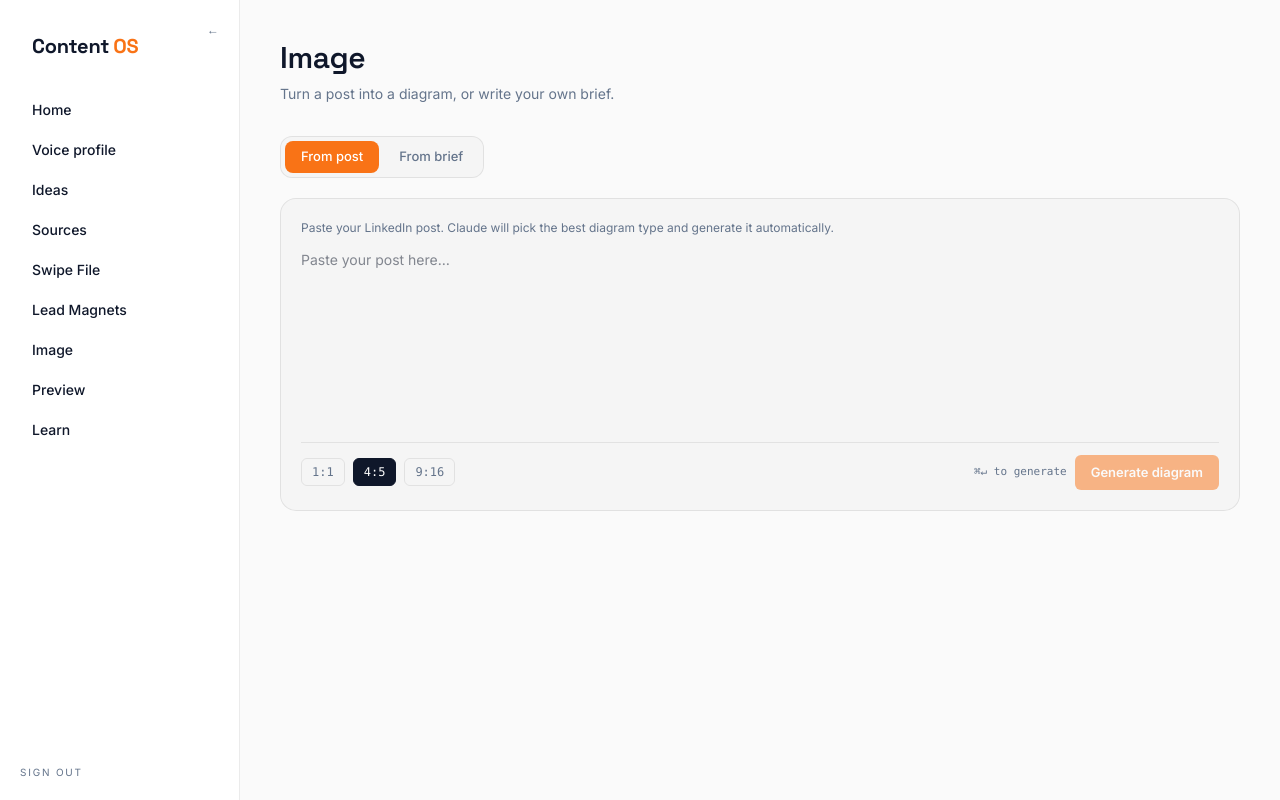
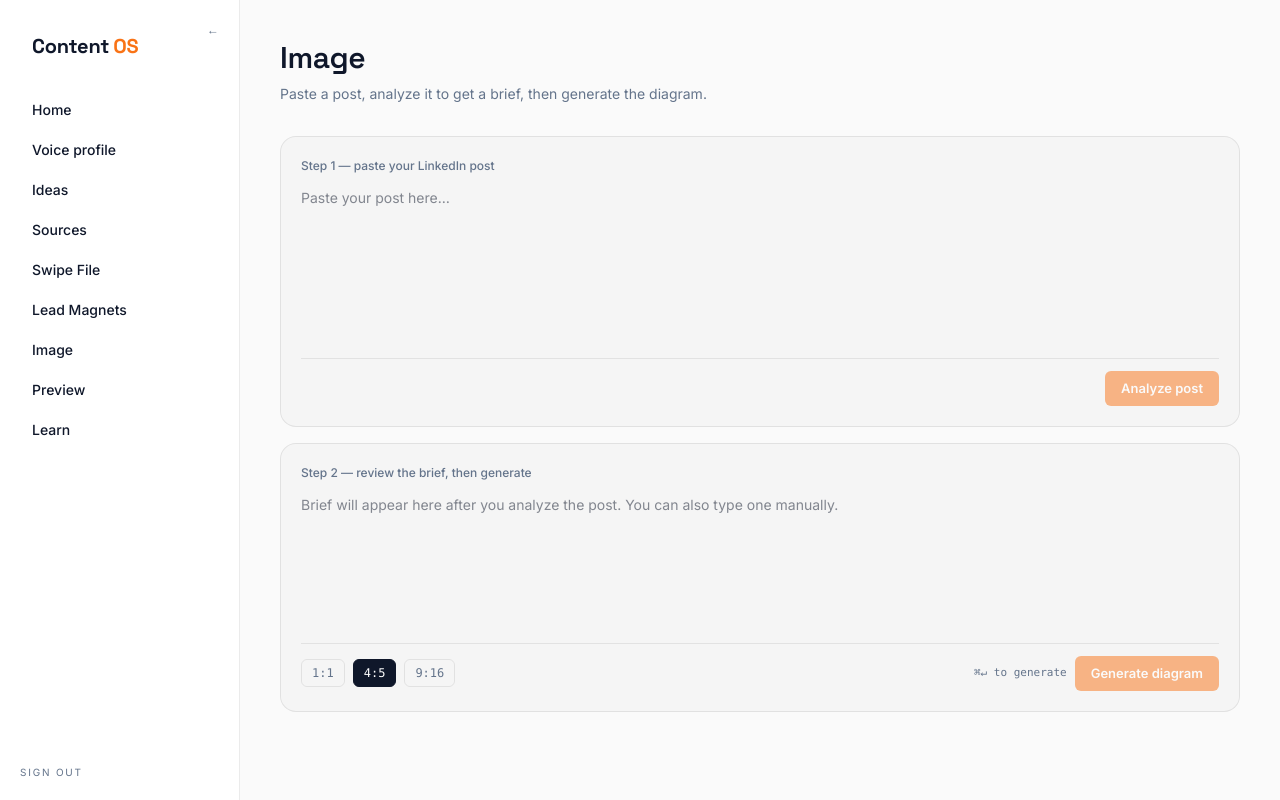
Before and after one commit to salim-ship-it/content-os, a Next.js app: page /image in a window 1280 px wide. Built offline with nearby package versions, Linux system fonts and the light colour scheme.

Commit message:
feat(image): two-step flow — analyze post → review brief → generate diagram

```diff
--- a/app/image/image-client.tsx
+++ b/app/image/image-client.tsx
@@ -3,7 +3,6 @@
 import { useState } from "react";
 
 type Format = "1:1" | "4:5" | "9:16";
-type Mode = "post" | "brief";
 
 type ExcalidrawScene = {
   type?: string;
@@ -51,49 +50,50 @@ async function renderExcalidrawToPngUrl(scene: ExcalidrawScene): Promise<string>
 }
 
 export function ImageClient() {
-  const [mode, setMode] = useState<Mode>("post");
   const [post, setPost] = useState("");
   const [brief, setBrief] = useState("");
   const [format, setFormat] = useState<Format>("4:5");
-  const [loading, setLoading] = useState(false);
-  const [loadingStep, setLoadingStep] = useState<"analyzing" | "generating" | null>(null);
+  const [analyzing, setAnalyzing] = useState(false);
+  const [generating, setGenerating] = useState(false);
   const [error, setError] = useState<string | null>(null);
   const [pngUrl, setPngUrl] = useState<string | null>(null);
   const [elapsed, setElapsed] = useState<number | null>(null);
 
-  async function generate() {
-    const t0 = Date.now();
-    setLoading(true);
-    setError(null);
-    setPngUrl(null);
-    setElapsed(null);
-
-    try {
-      let finalBrief = brief.trim();
-
-      if (mode === "post") {
+  async function analyzePost() {
     const postText = post.trim();
     if (!postText) return;
-
-        // Step 1: analyze the post → get a brief
-        setLoadingStep("analyzing");
-        const analyzeRes = await fetch("/api/image/analyze-post", {
+    setAnalyzing(true);
+    setError(null);
+    setBrief("");
+    setPngUrl(null);
+    try {
+      const res = await fetch("/api/image/analyze-post", {
         method: "POST",
         headers: { "Content-Type": "application/json" },
         body: JSON.stringify({ post: postText }),
       });
-        if (!analyzeRes.ok) {
-          const err = await analyzeRes.json().catch(() => ({ error: `HTTP ${analyzeRes.status}` }));
-          throw new Error(err.error || `Analysis failed: ${analyzeRes.status}`);
+      if (!res.ok) {
+        const err = await res.json().catch(() => ({ error: `HTTP ${res.status}` }));
+        throw new Error(err.error || `Analysis failed: ${res.status}`);
       }
-        const { brief: generatedBrief } = (await analyzeRes.json()) as { brief: string };
-        finalBrief = generatedBrief;
+      const { brief: generatedBrief } = (await res.json()) as { brief: string };
+      setBrief(generatedBrief);
+    } catch (e) {
+      setError(e instanceof Error ? e.message : "Analysis failed");
+    } finally {
+      setAnalyzing(false);
+    }
   }
 
+  async function generateDiagram() {
+    const finalBrief = brief.trim();
     if (!finalBrief) return;
-
-      // Step 2: kick off the diagram job
-      setLoadingStep("generating");
+    const t0 = Date.now();
+    setGenerating(true);
+    setError(null);
+    setPngUrl(null);
+    setElapsed(null);
+    try {
       const startRes = await fetch("/api/image/excalidraw/start", {
         method: "POST",
         headers: { "Content-Type": "application/json" },
@@ -104,19 +104,14 @@ export function ImageClient() {
         throw new Error(err.error || `Server returned ${startRes.status}`);
       }
       const { jobId } = (await startRes.json()) as { jobId: string };
-
-      // Step 3: poll until done
       const scene = await pollForScene(jobId);
-
-      // Step 4: render client-side
       const url = await renderExcalidrawToPngUrl(scene);
       setPngUrl(url);
       setElapsed(Date.now() - t0);
     } catch (e) {
       setError(e instanceof Error ? e.message : "Generation failed");
     } finally {
-      setLoading(false);
-      setLoadingStep(null);
+      setGenerating(false);
     }
   }
 
@@ -130,14 +125,7 @@ export function ImageClient() {
     a.remove();
   }
 
-  function onKeyDown(e: React.KeyboardEvent<HTMLTextAreaElement>) {
-    if ((e.metaKey || e.ctrlKey) && e.key === "Enter") {
-      e.preventDefault();
-      generate();
-    }
-  }
-
-  const canGenerate = mode === "post" ? post.trim().length > 0 : brief.trim().length > 0;
+  const loading = analyzing || generating;
 
   return (
     <div className="max-w-[960px] mx-auto">
@@ -146,70 +134,72 @@ export function ImageClient() {
           Image
         </h1>
         <p className="text-sm" style={{ color: "var(--vl-text-muted)" }}>
-          Turn a post into a diagram, or write your own brief.
+          Paste a post, analyze it to get a brief, then generate the diagram.
         </p>
       </header>
 
-      {/* Mode tabs */}
+      {/* Step 1: Post input */}
       <div
-        className="flex gap-1 p-1 rounded-xl mb-5 w-fit"
-        style={{ background: "var(--vl-bg-card)", border: "1px solid var(--vl-border)" }}
-      >
-        {(["post", "brief"] as Mode[]).map((m) => (
-          <button
-            key={m}
-            onClick={() => setMode(m)}
-            disabled={loading}
-            className="px-4 py-1.5 rounded-lg text-[13px] font-medium transition-colors"
-            style={{
-              background: mode === m ? "var(--vl-accent)" : "transparent",
-              color: mode === m ? "#fff" : "var(--vl-text-muted)",
-            }}
-          >
-            {m === "post" ? "From post" : "From brief"}
-          </button>
-        ))}
-      </div>
-
-      {/* Input area */}
-      <div
-        className="rounded-2xl border p-5 mb-6"
+        className="rounded-2xl border p-5 mb-4"
         style={{ borderColor: "var(--vl-border)", background: "var(--vl-bg-card)" }}
       >
-        {mode === "post" ? (
-          <>
-            <p className="text-[12px] mb-3" style={{ color: "var(--vl-text-muted)" }}>
-              Paste your LinkedIn post. Claude will pick the best diagram type and generate it automatically.
+        <p className="text-[12px] mb-3 font-medium" style={{ color: "var(--vl-text-muted)" }}>
+          Step 1 — paste your LinkedIn post
         </p>
         <textarea
           value={post}
           onChange={(e) => setPost(e.target.value)}
-              onKeyDown={onKeyDown}
+          onKeyDown={(e) => {
+            if ((e.metaKey || e.ctrlKey) && e.key === "Enter") {
+              e.preventDefault();
+              analyzePost();
+            }
+          }}
           placeholder="Paste your post here…"
           disabled={loading}
-              rows={8}
+          rows={7}
           className="w-full bg-transparent outline-none resize-none text-[14px] leading-[1.6]"
           style={{ color: "var(--vl-text-heading)" }}
         />
-          </>
-        ) : (
-          <>
-            <p className="text-[12px] mb-3" style={{ color: "var(--vl-text-muted)" }}>
-              Describe the diagram directly. Specify the pattern (fork / pipeline / hub / cycle), real labels, and what each step outputs.
+        <div className="flex justify-end pt-3 mt-2 border-t" style={{ borderColor: "var(--vl-border)" }}>
+          <button
+            onClick={analyzePost}
+            disabled={loading || !post.trim()}
+            className="px-4 py-2 rounded-md text-[13px] font-semibold transition-colors disabled:opacity-50 disabled:cursor-not-allowed"
+            style={{ background: "var(--vl-accent)", color: "#fff" }}
+          >
+            {analyzing ? "Analyzing…" : "Analyze post"}
+          </button>
+        </div>
+      </div>
+
+      {/* Step 2: Brief (editable) + Generate */}
+      <div
+        className="rounded-2xl border p-5 mb-6"
+        style={{
+          borderColor: brief ? "var(--vl-accent)" : "var(--vl-border)",
+          background: "var(--vl-bg-card)",
+          opacity: brief || !post.trim() ? 1 : 0.5,
+        }}
+      >
+        <p className="text-[12px] mb-3 font-medium" style={{ color: "var(--vl-text-muted)" }}>
+          Step 2 — review the brief, then generate
         </p>
         <textarea
           value={brief}
           onChange={(e) => setBrief(e.target.value)}
-              onKeyDown={onKeyDown}
-              placeholder={`Example: Two-path fork, top to bottom.\n\nLeft path (red): Power user onboarding → friction → Day 10, they're gone\nRight path (green): First win by Day 3 → belief → retention\n\nArrows in periwinkle. All text lowercase.`}
-              disabled={loading}
-              rows={8}
+          onKeyDown={(e) => {
+            if ((e.metaKey || e.ctrlKey) && e.key === "Enter") {
+              e.preventDefault();
+              generateDiagram();
+            }
+          }}
+          placeholder="Brief will appear here after you analyze the post. You can also type one manually."
+          disabled={generating}
+          rows={6}
           className="w-full bg-transparent outline-none resize-none text-[14px] leading-[1.6]"
           style={{ color: "var(--vl-text-heading)" }}
         />
-          </>
-        )}
-
         <div
           className="flex items-center gap-2 pt-3 mt-2 border-t"
           style={{ borderColor: "var(--vl-border)" }}
@@ -234,12 +224,12 @@ export function ImageClient() {
             ⌘↵ to generate
           </span>
           <button
-            onClick={generate}
-            disabled={loading || !canGenerate}
+            onClick={generateDiagram}
+            disabled={loading || !brief.trim()}
             className="px-4 py-2 rounded-md text-[13px] font-semibold transition-colors disabled:opacity-50 disabled:cursor-not-allowed"
             style={{ background: "var(--vl-accent)", color: "#fff" }}
           >
-            {loading ? "Generating…" : "Generate diagram"}
+            {generating ? "Generating…" : "Generate diagram"}
           </button>
         </div>
       </div>
@@ -253,7 +243,7 @@ export function ImageClient() {
         </div>
       )}
 
-      {loading && (
+      {generating && (
         <div
           className="rounded-xl border p-8 text-center text-[13px]"
           style={{ borderColor: "var(--vl-border)", background: "var(--vl-bg-card)", color: "var(--vl-text-muted)" }}
@@ -262,13 +252,11 @@ export function ImageClient() {
             className="inline-block w-2 h-2 rounded-full mr-2 align-middle"
             style={{ background: "var(--vl-accent)", animation: "pulse 1.2s ease-in-out infinite" }}
           />
-          {loadingStep === "analyzing"
-            ? "Analysing post and picking the best diagram…"
-            : "Claude is drawing the scene… (~30–60s)"}
+          Claude is drawing the scene… (~30–60s)
         </div>
       )}
 
-      {pngUrl && !loading && (
+      {pngUrl && !generating && (
         <div>
           <div
             className="rounded-xl overflow-hidden border"
```
Lines whose indentation alone changed are shown as unchanged.
